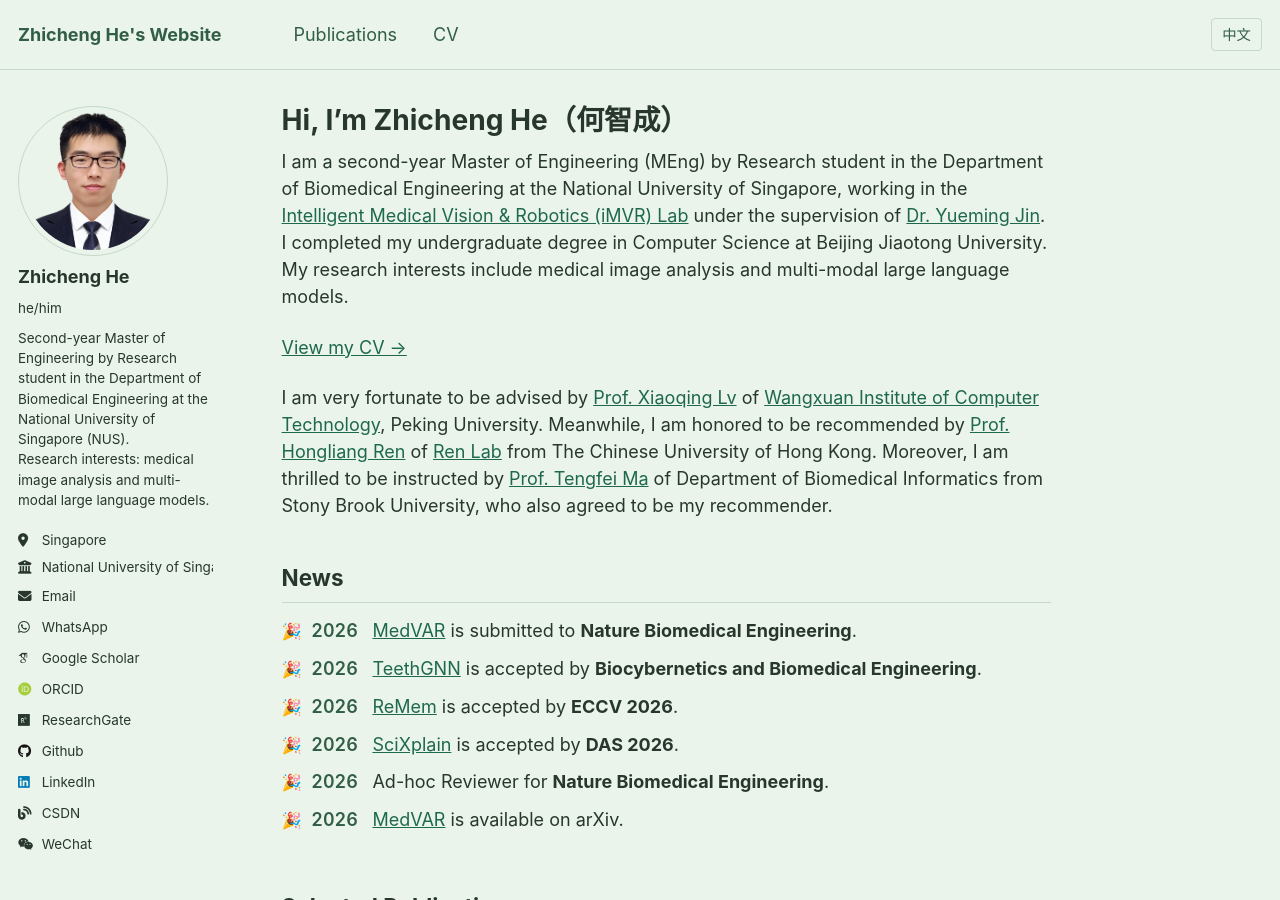
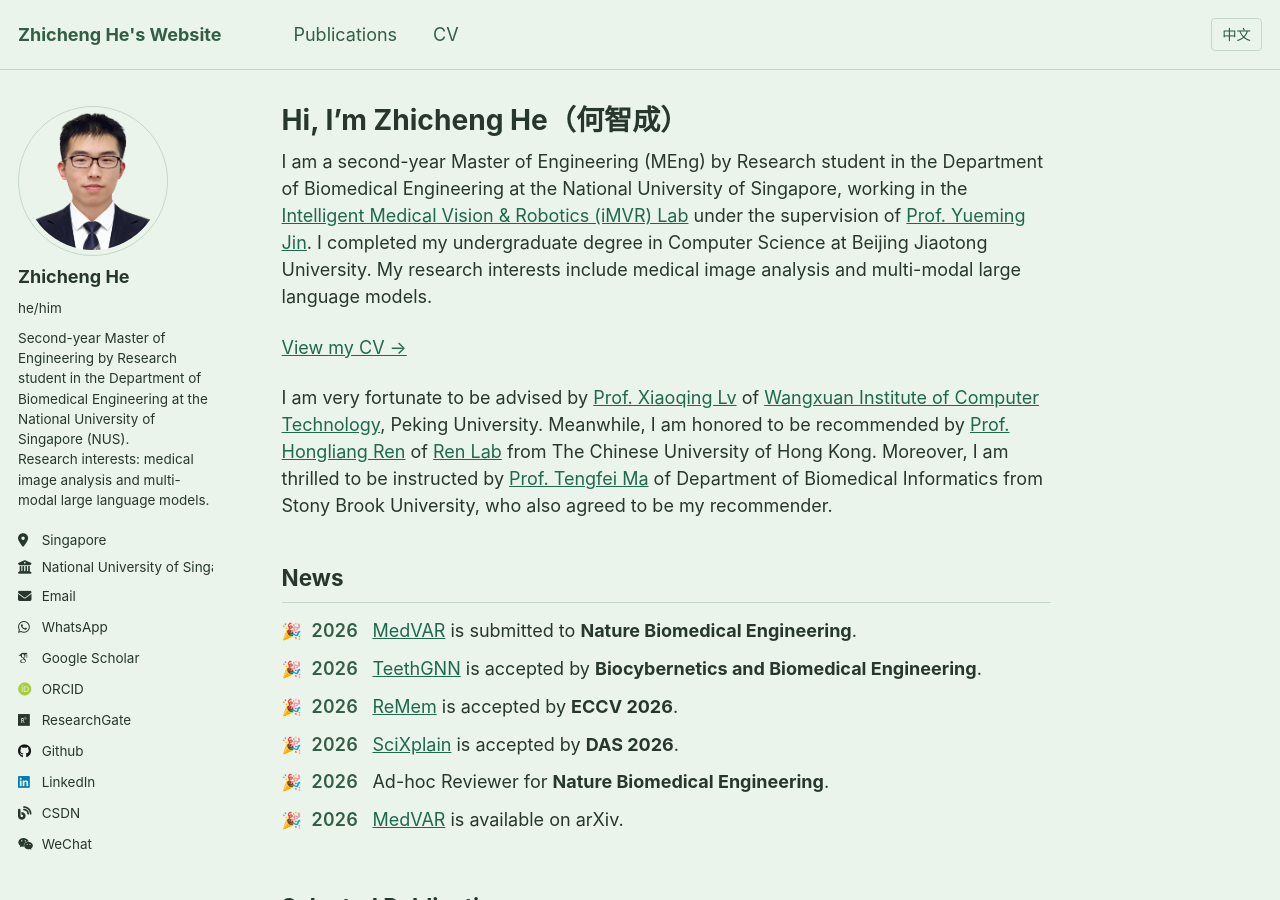
Before and after one commit to hezhicheng2002/hezhicheng2002.github.io, a Jekyll site: the page built from _pages/about.md, in a window 1280 px wide and 900 px high. Built offline with Jekyll 4.4.1, drawn with Linux system fonts in a browser that asks for light colours; some web fonts are replaced.

Commit message:
Use Prof. Yueming Jin in English biography and News

```diff
--- a/_pages/about.md
+++ b/_pages/about.md
@@ -9,7 +9,7 @@
   - /about.html
 ---
 
-I am a second-year Master of Engineering (MEng) by Research student in the Department of Biomedical Engineering at the National University of Singapore, working in the [Intelligent Medical Vision & Robotics (iMVR) Lab](https://github.com/jinlab-imvr) under the supervision of [Dr. Yueming Jin](https://yuemingjin.github.io/). I completed my undergraduate degree in Computer Science at Beijing Jiaotong University. My research interests include medical image analysis and multi-modal large language models.
+I am a second-year Master of Engineering (MEng) by Research student in the Department of Biomedical Engineering at the National University of Singapore, working in the [Intelligent Medical Vision & Robotics (iMVR) Lab](https://github.com/jinlab-imvr) under the supervision of [Prof. Yueming Jin](https://yuemingjin.github.io/). I completed my undergraduate degree in Computer Science at Beijing Jiaotong University. My research interests include medical image analysis and multi-modal large language models.
 
 [View my CV →](/cv/)
 
@@ -35,7 +35,7 @@
   <li><span class="news-icon" aria-hidden="true">🎉</span><span class="news-year">2025</span>
     <span><a href="https://openreview.net/forum?id=cAVWntFxlF">DINOv3-FD</a> is accepted by <strong>MIDL 2026</strong>.</span></li>
   <li><span class="news-icon" aria-hidden="true">🎉</span><span class="news-year">2025</span>
-    <span>I join <a href="https://yuemingjin.github.io/">Dr. Yueming Jin</a>'s lab as an MEng by Research student.</span></li>
+    <span>I join <a href="https://yuemingjin.github.io/">Prof. Yueming Jin</a>'s lab as an MEng by Research student.</span></li>
 </ul>
 
 Selected Publications
```
